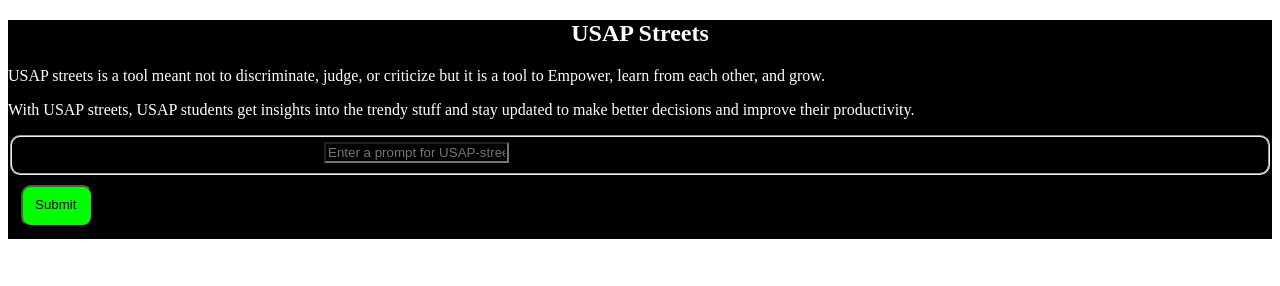
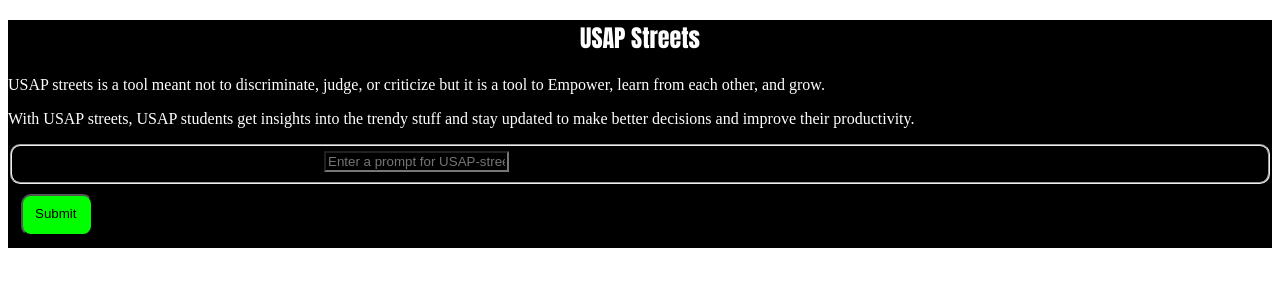
Before and after one commit to Newmarahx/usap-streets, a plain HTML site: page index.html in a window 1280 px wide. Drawn offline with Linux system fonts and the light colour scheme.

Commit message:
switched paragraph and heading fonts

```diff
--- a/styles.css
+++ b/styles.css
@@ -4,10 +4,12 @@
 }
 .text{
     color:white;
+    font-family:'Times New Roman', Times, serif;
 }
 
 h1{
     text-align:center;
+    font-family:Impact, Haettenschweiler, 'Arial Narrow Bold', sans-serif;
     color:white;
 }
 .button{
```
